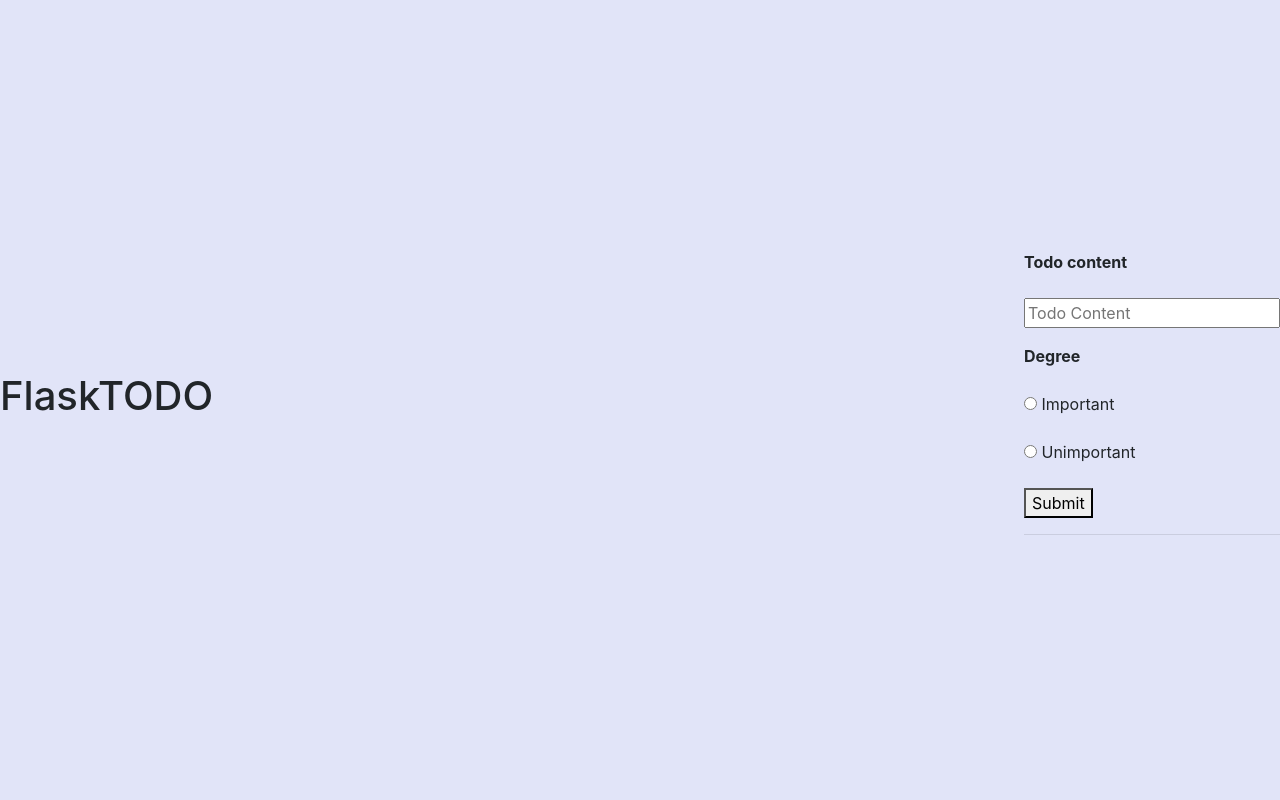
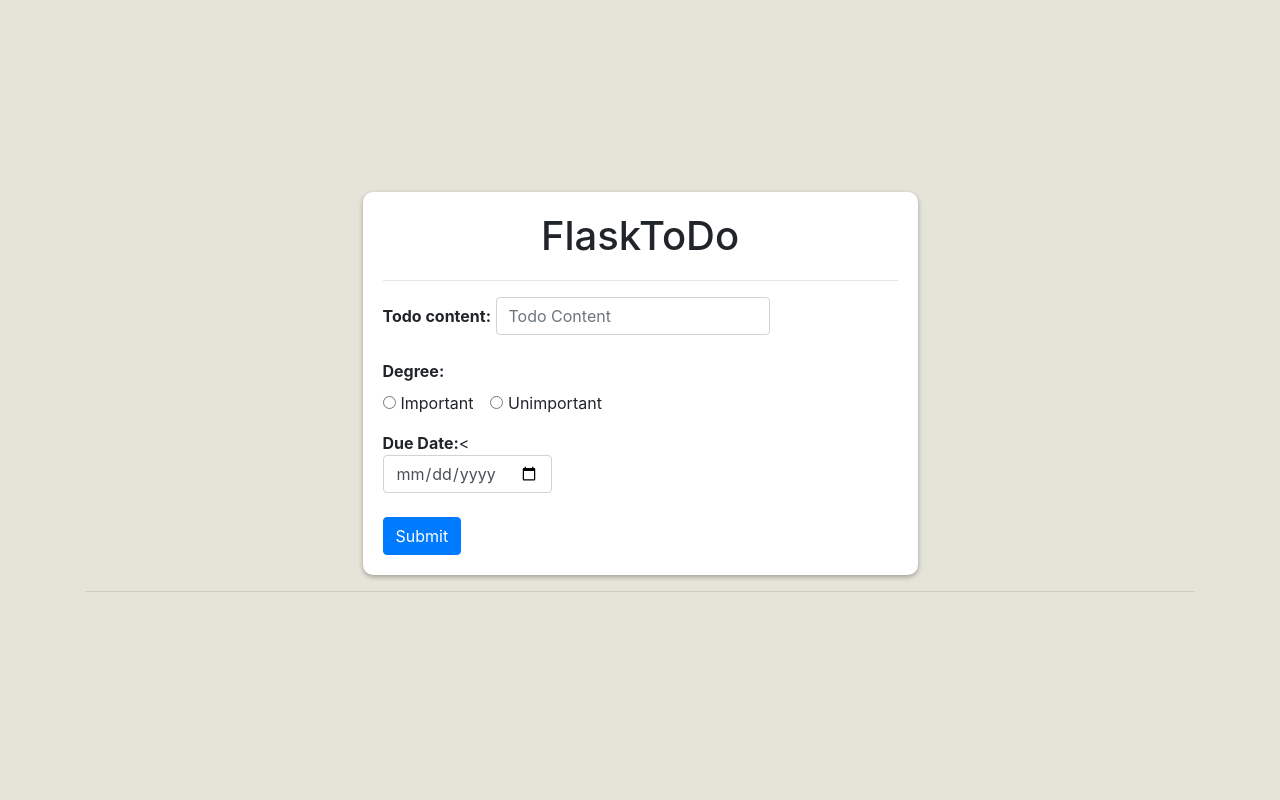
Before and after one commit to lucsbandeira06/ToDoFlaskApp, a Flask app: page / in a window 1280 px wide. Run offline with Flask 3, Linux system fonts and the light colour scheme; data that the repository does not hold is empty; some libraries are stand-ins or nearby versions.

Commit message:
index.html

```diff
--- a/app.py
+++ b/app.py
@@ -1,13 +1,38 @@
 from flask import Flask, render_template, request, url_for, redirect
-from pymongo import MongoClient
+from bson.objectid import ObjectId
+from flask_pymongo import PyMongo
 
 app = Flask(__name__)
 
-client = MongoClient('localhost', 27017)
+app.config['MONGO_URI'] = 'mongodb+srv://lucasbandeira06:Lucas6705229@cluster0.jxvdd.mongodb.net/mydatabase?retryWrites=true&w=majority'
+mongo = PyMongo(app)
 
-db = client.flask_db
-todos = db.todos
+todos = mongo.db.todos
 
-@app.route('/', methods=('GET', 'POST'))
+@app.route('/')
 def index():
-    return render_template('index.html')
+    saved_todos = todos.find()
+    return render_template('index.html', todos=saved_todos)
+
+@app.route('/add', methods=['POST'])
+def add_todo():
+    new_todo = request.form.get('new-todo')
+    todos.insert_one({'text' : new_todo, 'complete' : False})
+    return redirect(url_for('index'))
+
+@app.route('/complete/<oid>')
+def complete(oid):
+    todo_item = todos.find_one({'_id': ObjectId(oid)})
+    todo_item['complete'] = True
+    todos.save(todo_item)
+    return redirect(url_for('index'))
+
+@app.route('/delete_completed')
+def delete_completed():
+    todos.delete_many({'complete' : True})
+    return redirect(url_for('index'))
+
+@app.route('/delete_all')
+def delete_all():
+    todos.delete_many({})
+    return redirect(url_for('index'))
--- a/templates/index.html
+++ b/templates/index.html
@@ -9,18 +9,17 @@
         {# bootstrap #}
     <style>
         body {
-            background-color: #E1E4F8;
+            background-color: #E4E4D8;
             display: flex;
-            width: full;
+            justify-content: center;
+            align-items: center;
             height: 100vh;
-            align-items: center;
-            justify-content: center;
         }
 
         .todo-form {
             margin: 0 auto;
             width: 50%;
-            background-color: #ff3;
+            background-color: #fff;
             border-radius: 10px;
             padding: 20px;
             box-shadow: 0 2px 5px rgba(0,0,0,.3);
@@ -34,42 +33,61 @@
         </style>
 </head>
 <body>
-    <h1>FlaskTODO</h1>
+  <div class="container">
+    <div class="row">
+        <div class="col-md-12">
+            <form class="todo-form" method="post">
+                <h1>FlaskToDo</h1>
                 <hr>
                 <div class="content">
-    <form method="post">
-        <p>
-            <b><label for="content">Todo content</label></b>
-        </p>
-        <p>
-            <input type="text" name="content"
+                    <div class="form-group">
+                        <label for="content"><b>Todo content:</b></label>
+                        <label>
+                            <input type="text" name="content" class="form-control"
                                    placeholder="Todo Content">
-        </p>
-
-        <p>
-            <b><label for="degree">Degree</label></b>
-        </p>
-        <p>
-            <input id="degree-0" name="degree" required type="radio" value="Important">
-            <label for="degree-0">Important</label>
-        </p>
-        <p>
-            <input id="degree-1" name="degree" required type="radio" value="Unimportant">
-            <label for="degree-1">Unimportant</label>
-        </p>
-        <button type="submit">Submit</button>
+                        </label>
+                    </div>
+                    <div class="form-group">
+                        <label for="degree"><b>Degree:</b></label>
+                        <div>
+                            <div class="form-check form-check-inline">
+                                <input class="form-check-input" type="radio" name="degree" id="degree-0"
+                                       value="Important" required>
+                                <label class="form-check-label" for="degree-0">
+                                    Important
+                                </label>
+                            </div>
+                            <div class="form-check form-check-inline">
+                                <input class="form-check-input" type="radio" name="degree" id="degree-1"
+                                       value="Unimportant" required>
+                                <label class="form-check-label" for="degree-1">
+                                    Unimportant
+                                </label>
+                            </div>
+                        </div>
+                    </div>
+                 <div class="form-group">
+                        <label for="due_date"><b>Due Date:</b><
+                         <input type="date" name="due_date" class="form-control" placeholder="Due Date">
+                     </label>
+                 </div>
+                    <button type="submit" class="btn btn-primary">Submit</button>
+                </div>
             </form>
+        </div>
+    </div>
             <hr>
             {% for todo in todos %}
-        <div class="todo">
-            <p>{{ todo['content'] }} <i>({{ todo['degree']}})</i></p>
+                <div>
+                    <p><b>Item:</b> {{ todo['content'] }}</p>
+                    <p><b>Degree:</b><i>({{ todo['degree']}})</i></p>
+                    <p><b>Due date:</b> ({{ todo['due_date']}})</p>
                     <form method="POST" action="{{ url_for('delete', id=todo['_id']) }}" >
-                <input type="submit" value="Delete Todo"
+                        <input class="btn btn-secondary" type="submit" value="Delete"
                                onclick="return confirm('Are you sure you want to delete this entry?')">
                     </form>
                 </div>
             {% endfor %}
-
 </div>
 </body>
 </html>
```
Lines whose indentation alone changed are shown as unchanged.
